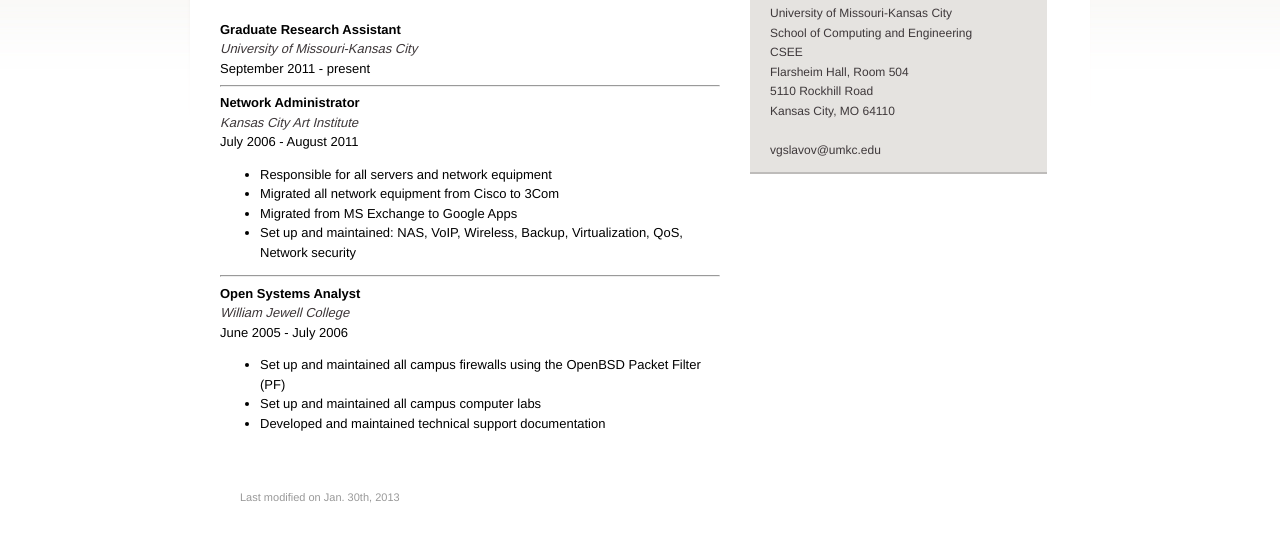
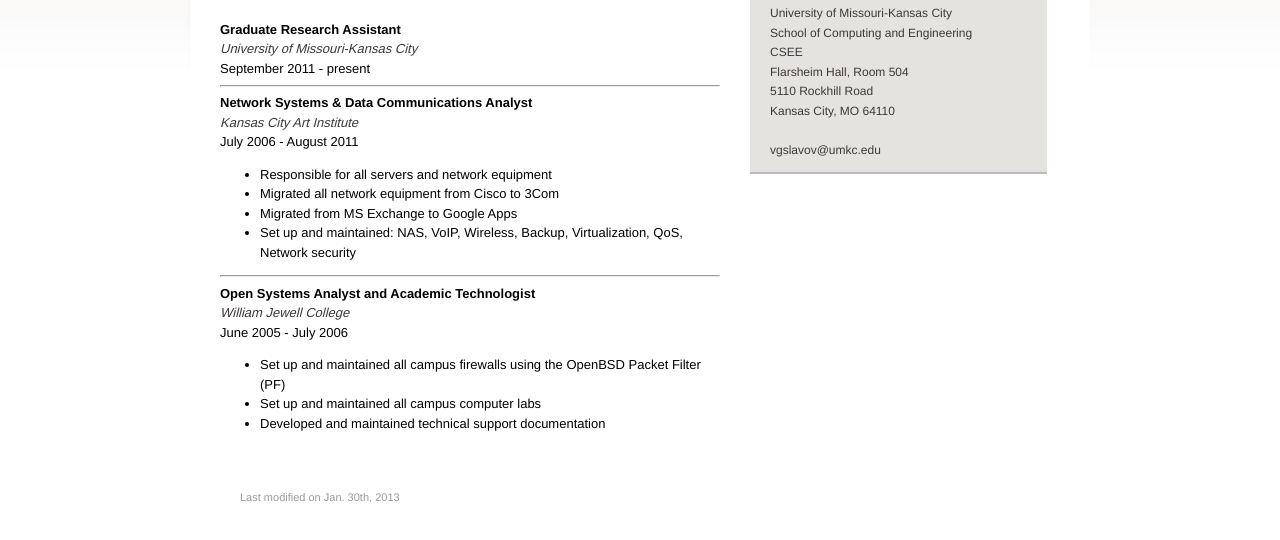
Before and after one commit to vgslavov/Website, a plain HTML site: page experience.html in a window 1280 px wide. Shown: the part 234-774 px from the top of the page. Drawn offline with nearby package versions, Linux system fonts and the light colour scheme.

Commit message:
Change position at KCAI

```diff
--- a/experience.html
+++ b/experience.html
@@ -79,7 +79,7 @@ September 2011 - present
 
 <hr>
 
-<b>Network Administrator</b><br />
+<b>Network Systems &amp; Data Communications Analyst</b><br />
 <i><a href="http://www.kcai.edu" target="_blank">Kansas City Art Institute</a></i><br />
 July 2006 - August 2011
 
@@ -92,7 +92,7 @@ July 2006 - August 2011
 
 <hr>
 
-<b>Open Systems Analyst</b><br />
+<b>Open Systems Analyst and Academic Technologist</b><br />
 <i><a href="http://www.jewell.edu" target="_blank">William Jewell College</a></i><br />
 June 2005 - July 2006
 
```
Also changed, not shown: 1 other file.
